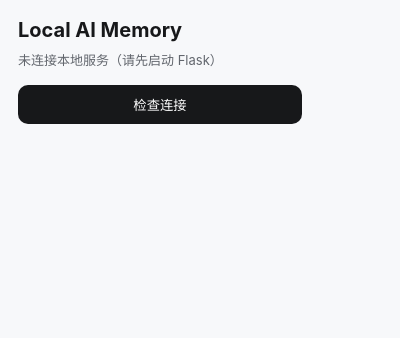
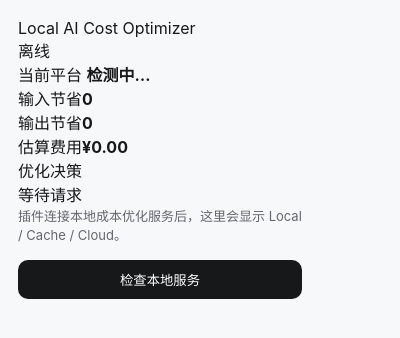
Before and after one commit to SOGOOD-ONE/local-ai-memory, a browser extension: page extension/popup/index.html in a window 400 px wide. Drawn offline with Linux system fonts and the light colour scheme; no server answers.

Commit message:
feat: add optimizer metrics popup ui

```diff
--- a/extension/popup/index.html
+++ b/extension/popup/index.html
@@ -3,14 +3,34 @@
 <head>
   <meta charset="UTF-8" />
   <meta name="viewport" content="width=device-width, initial-scale=1.0" />
-  <title>Local AI Memory</title>
+  <title>Local AI Cost Optimizer</title>
   <link rel="stylesheet" href="popup.css" />
 </head>
 <body>
   <main>
-    <h1>Local AI Memory</h1>
-    <p id="status">检查本地服务中…</p>
-    <button id="check">检查连接</button>
+    <header>
+      <div class="brand">Local AI Cost Optimizer</div>
+      <div id="serverBadge" class="badge offline">离线</div>
+    </header>
+
+    <section class="platform">
+      <span>当前平台</span>
+      <strong id="platform">检测中…</strong>
+    </section>
+
+    <section class="stats">
+      <div><span>输入节省</span><strong id="savedInput">0</strong></div>
+      <div><span>输出节省</span><strong id="savedOutput">0</strong></div>
+      <div><span>估算费用</span><strong id="savedCost">¥0.00</strong></div>
+    </section>
+
+    <section class="decision">
+      <div class="label">优化决策</div>
+      <div id="decision">等待请求</div>
+      <p id="reason">插件连接本地成本优化服务后，这里会显示 Local / Cache / Cloud。</p>
+    </section>
+
+    <button id="check">检查本地服务</button>
   </main>
   <script src="popup.js"></script>
 </body>
```
